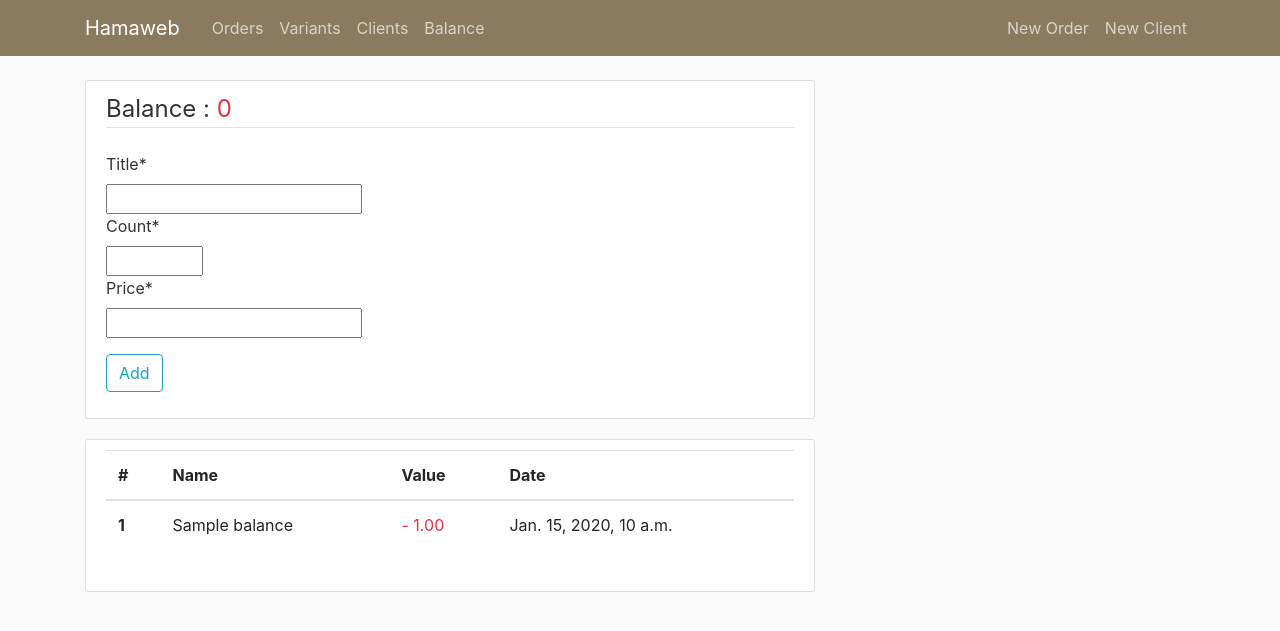
After one commit to Frogkiller/Hamaweb, a Django app: page /balance/ in a window 1280 px wide. The commit adds this page. Shown: the top 631 px of the page. Run offline with Django 3.2, Linux system fonts and the light colour scheme; tables that the repository leaves empty hold one stand-in row (values such as "Sample post"); parts of the project's set-up code (start-up, migrations or seed data) failed here and were passed over; some libraries are stand-ins or nearby versions.

Commit message:
created balance view, added balance form, model and templates

```diff
--- a/orders/forms.py
+++ b/orders/forms.py
@@ -1,5 +1,5 @@
 from django import forms
-from .models import Hammock_variant, Elements, Order
+from .models import Hammock_variant, Elements, Order, Balance
 
 class VariantsCreateForm(forms.ModelForm):
     class Meta:
@@ -14,3 +14,11 @@ class OrdersCreateForm(forms.ModelForm):
 
 class NewOrderForm(forms.Form):
     elements_count = forms.IntegerField(max_value=20, min_value=1)
+
+
+class BalanceCreateForm(forms.ModelForm):
+    count = forms.DecimalField(max_value=5, decimal_places=1, min_value=0)
+    price = forms.DecimalField(max_digits=5, decimal_places=2, min_value=0)
+    class Meta:
+        model = Balance
+        fields = ['title']
--- a/orders/models.py
+++ b/orders/models.py
@@ -57,7 +57,8 @@ class Elements(models.Model):
     count = models.PositiveIntegerField(default=1)
     price_override = models.DecimalField(max_digits=5, decimal_places=2, blank=True, default=0)
 
-class Bilance(models.Model):
+class Balance(models.Model):
+    title = models.CharField(max_length=100)
     value = models.DecimalField(max_digits=5, decimal_places=2, default=0)
-    date = models.DateTimeField()
-    transaction_type = models.BooleanField()
+    date = models.DateTimeField(default=timezone.now)
+    expense = models.BooleanField()
--- /dev/null
+++ b/orders/templates/orders/balance_list.html
@@ -0,0 +1,51 @@
+{% extends 'orders/base.html' %}
+{% load crispy_forms_tags %}
+{% block content %}
+    <div class="content-section">
+        <form method="POST">
+            {% csrf_token %}
+            <fieldset class="form-group">
+                <legend class="border-bottom mb-4">Balance :
+                {% if sum > 0 %}
+                    <span class="text-success">{{ sum }}</span>
+                {% else %}
+                    <span class="text-danger">{{ sum }}</span>
+                {% endif %}
+                </legend>
+                {{ form|crispy }}
+            </fieldset>
+            <div class="form-group">
+                <button class="btn btn-outline-info" type="submit">Add</button>
+            </div>
+        </form>
+    </div>
+    <div class="content-section">
+    <table class="table">
+        <thead>
+            <tr>
+            <th scope="col">#</th>
+            <th scope="col">Name</th>
+            <th scope="col">Value</th>
+            <th scope="col">Date</th>
+            </tr>
+        </thead>
+        <tbody>
+            {% for bal in balances %}
+            <tr>
+            <th scope="row">{{ forloop.counter }}</th>
+            <td>{{ bal.title }}</td>
+            <td>
+            {% if bal.expense == True %}
+            <p class="text-danger">- {{ bal.value }}</p>
+            {% else %}
+            <p class="text-success">{{ bal.value }}</p>
+            {% endif %}
+            </td>
+            <td>{{ bal.date }}</td>
+            </tr>
+            {% endfor %}
+        </tbody>
+    </table>
+    </div>
+
+{% endblock content %}
--- a/orders/templates/orders/base.html
+++ b/orders/templates/orders/base.html
@@ -28,7 +28,7 @@
                     <a class="nav-item nav-link" href="{% url 'orders-home' %}">Orders</a>
                     <a class="nav-item nav-link" href="{% url 'variants-list' %}">Variants</a>
                     <a class="nav-item nav-link" href="{% url 'clients-list' %}">Clients</a>
-                    {% comment %} <a class="nav-item nav-link" href="{% url 'blog-about' %}">About</a> {% endcomment %}
+                    <a class="nav-item nav-link" href="{% url 'balance-list' %}">Balance</a>
                     </div>
                     <!-- Navbar Right Side -->
                     <div class="navbar-nav">
--- a/orders/urls.py
+++ b/orders/urls.py
@@ -13,7 +13,8 @@ from .views import (
     ClientsDeleteView,
     ClientsCreateView,
     NewOrderFormView,
-    OrdersComplete,
+    orders_complete,
+    BalanceListView,
 )
 
 urlpatterns = [
@@ -23,7 +24,7 @@ urlpatterns = [
     path('order/<int:pk>', OrdersDetailView.as_view(), name='orders-detail'),
     path('order/update/<int:pk>', OrdersUpdateView.as_view(), name='orders-update'),
     path('order/delete/<int:pk>', OrdersDeleteView.as_view(), name='orders-delete'),
-    path('order/complete/<int:pk>', OrdersComplete, name='orders-complete'),
+    path('order/complete/<int:pk>', orders_complete, name='orders-complete'),
     path('order/<int:pk>', OrdersDetailView.as_view(), name='orders-detail'),
     path('variants/', VariantsListView.as_view(), name='variants-list'),
     path('variants/update/<int:pk>', VariantsUpdateView.as_view(), name='variants-update'),
@@ -32,4 +33,5 @@ urlpatterns = [
     path('clients/new', ClientsCreateView.as_view(), name='clients-create'),
     path('clients/update/<int:pk>', ClientsUpdateView.as_view(), name='clients-update'),
     path('clients/<int:pk>', ClientsDeleteView.as_view(), name='clients-delete'),
+    path('balance/', BalanceListView.as_view(), name='balance-list'),
 ]
--- a/orders/views.py
+++ b/orders/views.py
@@ -10,8 +10,8 @@ from django.views.generic import (
     DeleteView,
     FormView
 )
-from .models import Order, Elements, Hammock_variant, Client
-from .forms import VariantsCreateForm, NewOrderForm
+from .models import Order, Elements, Hammock_variant, Client, Balance
+from .forms import VariantsCreateForm, NewOrderForm, BalanceCreateForm
 import logging
 from decimal import Decimal
 
@@ -109,7 +109,7 @@ class OrdersUpdateView(UpdateView):
         else:
             return self.render_to_response(self.get_context_data(form=form))
 
-def OrdersComplete(request, pk):
+def orders_complete(request, pk):
     obj = get_object_or_404(Order, pk=pk)
     obj.complete_date = timezone.now()
     obj.save()
@@ -120,6 +120,7 @@ def OrdersComplete(request, pk):
 class VariantsListView(ListView):
     model = Hammock_variant
     context_object_name = 'variants'
+    ordering = ['name']
 
     def post(self, request, *args, **kwargs):
         form = VariantsCreateForm(self.request.POST or None)
@@ -160,3 +161,24 @@ class ClientsCreateView(CreateView):
     model = Client
     success_url = '/clients'
     fields = ['name', 'phone', 'inpost', 'comments']
+
+class BalanceListView(ListView):
+    model = Balance
+    ordering = ['-date']
+    context_object_name = 'balances'
+
+    def get_context_data(self, **kwargs):
+        context = super().get_context_data(**kwargs)
+        context['form'] = BalanceCreateForm()
+        context['sum'] = 0 #TODO: provide real value
+        return context
+
+    def post(self, request, *args, **kwargs):
+        form = BalanceCreateForm(self.request.POST or None)
+        if form.is_valid():
+            obj = form.save(commit=False)
+            obj.value = Decimal(form['count'].value()) * Decimal(form['price'].value())
+            obj.expense = True
+            obj.save()
+            return redirect('balance-list')
+        return self.get(request, *args, **kwargs)
```
